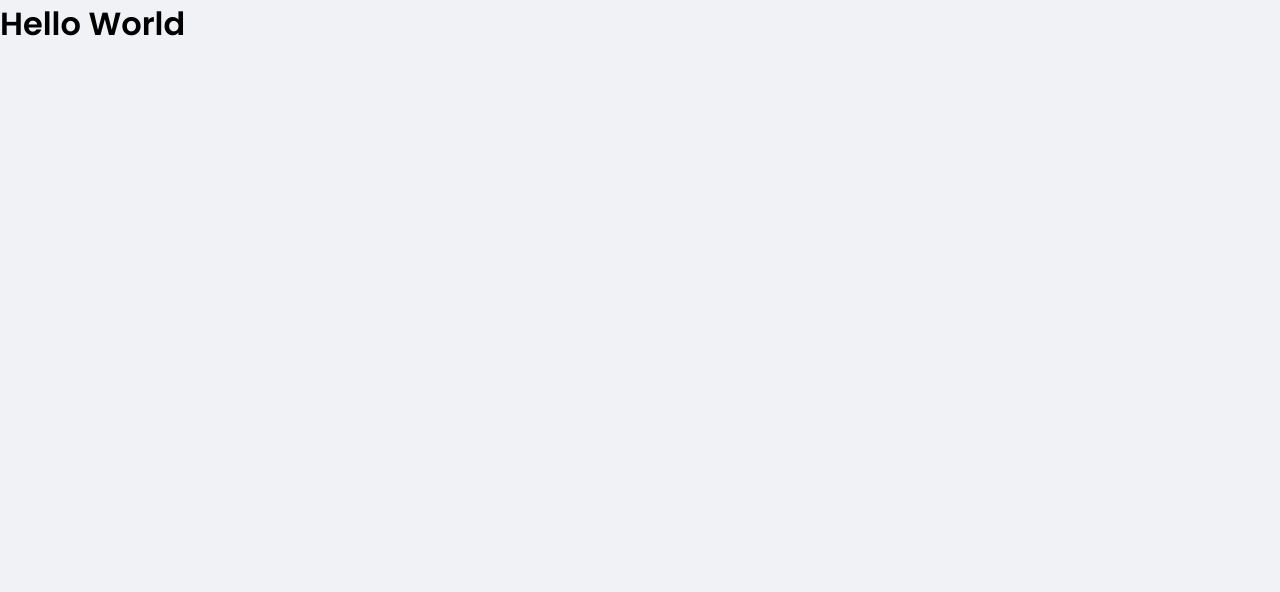
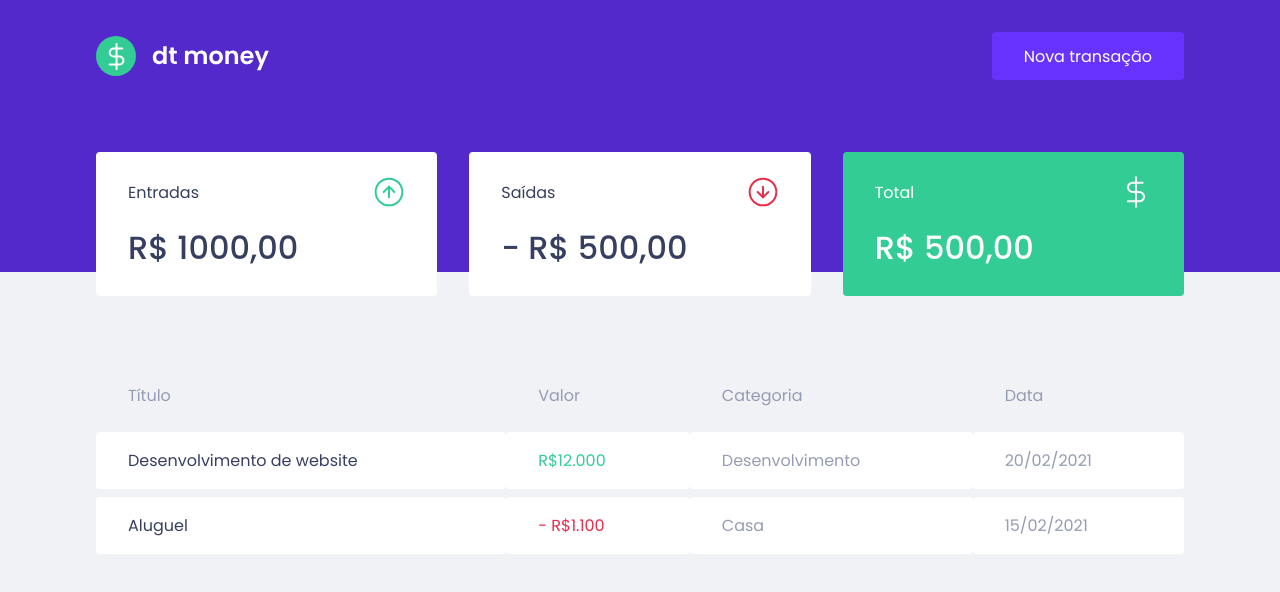
Before and after one commit to robcorreia/dt-money-react-app, a React (Create React App) app: page / in a window 1280 px wide. Shown: the top 592 px of the page. Built offline with nearby package versions, Linux system fonts and the light colour scheme.

Commit message:
components created

```diff
--- a/public/index.html
+++ b/public/index.html
@@ -12,7 +12,7 @@
 
   <title>dtmoney</title>
 
-  <link href="https://fonts.googleapis.com/css2?family=Poppins:wght@400;600&display=swap" rel="stylesheet">
+  <link href="https://fonts.googleapis.com/css2?family=Poppins:wght@400;500;600&display=swap" rel="stylesheet">
 </head>
 
 <body>
--- a/src/App.tsx
+++ b/src/App.tsx
@@ -1,11 +1,14 @@
+import { Header } from "./components/Header";
+import { Dashboard } from "./components/Dashboard";
 import { GlobalStyle } from "./assets/styles/global";
 
 
 export function App() {
   return (
-    <div className="App">
-      <h1>Hello World</h1>
+    <>
+      <Header/>
+      <Dashboard/>
       <GlobalStyle/>
-    </div>
+    </>
   );
 }
--- /dev/null
+++ b/src/components/Dashboard/index.tsx
@@ -0,0 +1,13 @@
+import { Summary } from "../Summary";
+import { TransactionsTable } from "../TransactionsTable";
+
+import { Container } from "./styles";
+
+export function Dashboard() {
+  return (
+    <Container>
+      <Summary/>
+      <TransactionsTable/>
+    </Container>
+  );
+}
--- /dev/null
+++ b/src/components/Dashboard/styles.ts
@@ -0,0 +1,8 @@
+import styled from "styled-components";
+
+export const Container = styled.main`
+  width: 100%;
+  max-width: 1120px;
+  margin: 0 auto;
+  padding: 2.5rem 1rem;
+`
--- /dev/null
+++ b/src/components/Header/index.tsx
@@ -0,0 +1,16 @@
+import logoImg from '../../assets/logo.svg'
+import { Container, Content } from './styles'
+
+export function Header() {
+  return (
+    <Container>
+      <Content>
+      <img src={logoImg} alt="dt money" />
+     <button type="button">
+       Nova transação
+     </button>
+      </Content>
+
+    </Container>
+  )
+}
--- /dev/null
+++ b/src/components/Header/styles.ts
@@ -0,0 +1,30 @@
+import styled from "styled-components";
+
+export const Container = styled.header`
+  background: var(--blue);
+`
+
+export const Content = styled.div`
+  width: 100%;
+  max-width: 1120px;
+  margin: 0 auto;
+  padding: 2rem 1rem 12rem;
+  display: flex;
+  align-items: center;
+  justify-content: space-between;
+
+  button {
+    font-size: 1rem;
+    color: #ffffff;
+    background: var(--blue-light);
+    border: 0;
+    padding: 0 2rem;
+    border-radius: 0.25rem;
+    height: 3rem;
+    transition: filter 0.2s;
+
+    &:hover {
+      filter: brightness(0.9);
+    }
+  }
+`
--- /dev/null
+++ b/src/components/Summary/index.tsx
@@ -0,0 +1,32 @@
+import { Container } from "../Summary/styles";
+import IncomeImg from '../../assets/income.svg';
+import outcomeImg from '../../assets/outcome.svg'
+import totalImg from '../../assets/total.svg'
+
+export function Summary() {
+  return (
+  <Container>
+    <div>
+      <header>
+        <p>Entradas</p>
+        <img src={IncomeImg} alt="Entradas" />
+      </header>
+      <strong>R$ 1000,00</strong>
+    </div>
+    <div>
+      <header>
+        <p>Saídas</p>
+        <img src={outcomeImg} alt="Saidas" />
+      </header>
+      <strong>- R$ 500,00</strong>
+    </div>
+    <div className="hightlight-background">
+      <header>
+        <p>Total</p>
+        <img src={totalImg} alt="Total" />
+      </header>
+      <strong>R$ 500,00</strong>
+    </div>
+    </Container>
+  )
+}
--- /dev/null
+++ b/src/components/Summary/styles.ts
@@ -0,0 +1,35 @@
+import styled from "styled-components";
+
+export const Container = styled.div`
+  display: grid;
+  grid-template-columns: repeat(3, 1fr);
+  gap: 2rem;
+  margin-top: -10rem;
+
+  div {
+    background: var(--shape);
+    padding: 1.5rem 2rem;
+    border-radius: 0.25rem;
+    color: var(--text-title);
+
+    header {
+      display: flex;
+      align-items: center;
+      justify-content: space-between;
+    }
+
+    strong {
+      display: block;
+      margin-top: 1rem;
+      font-size: 2rem;
+      font-weight: 500;
+      line-height: 3rem;
+    }
+
+    &.hightlight-background {
+      background: var(--green);
+      color: #ffffff;
+    }
+  }
+
+`;
--- /dev/null
+++ b/src/components/TransactionsTable/index.tsx
@@ -0,0 +1,35 @@
+import { Container } from "./styles";
+
+export function TransactionsTable() {
+  return (
+    <Container>
+
+      <table>
+        <thead>
+          <tr>
+            <th>Título</th>
+            <th>Valor</th>
+            <th>Categoria</th>
+            <th>Data</th>
+          </tr>
+        </thead>
+
+        <tbody>
+          <tr>
+            <td>Desenvolvimento de website</td>
+            <td className="deposit">R$12.000</td>
+            <td>Desenvolvimento</td>
+            <td>20/02/2021</td>
+          </tr>
+          <tr>
+            <td>Aluguel</td>
+            <td className="withdraw">- R$1.100</td>
+            <td>Casa</td>
+            <td>15/02/2021</td>
+          </tr>
+        </tbody>
+      </table>
+
+    </Container>
+  )
+}
--- /dev/null
+++ b/src/components/TransactionsTable/styles.ts
@@ -0,0 +1,39 @@
+import styled from "styled-components";
+
+export const Container = styled.div`
+  margin-top: 4rem;
+
+  table {
+    width: 100%;
+    border-spacing: 0 0.5rem;
+
+    th {
+      color: var(--text-body);
+      font-weight: 400;
+      padding: 1rem 2rem;
+      text-align: left;
+      line-height: 1.5rem;
+    }
+
+    td {
+      padding: 1rem 2rem;
+      border: 0;
+      background: var(--shape);
+      color: var(--text-body);
+      border-radius: 0.25rem;
+
+      &:first-child {
+        color: var(--text-title);
+      }
+
+      &.deposit {
+        color: var(--green);
+      }
+
+      &.withdraw {
+        color: var(--red);
+      }
+    }
+  }
+
+`
```
